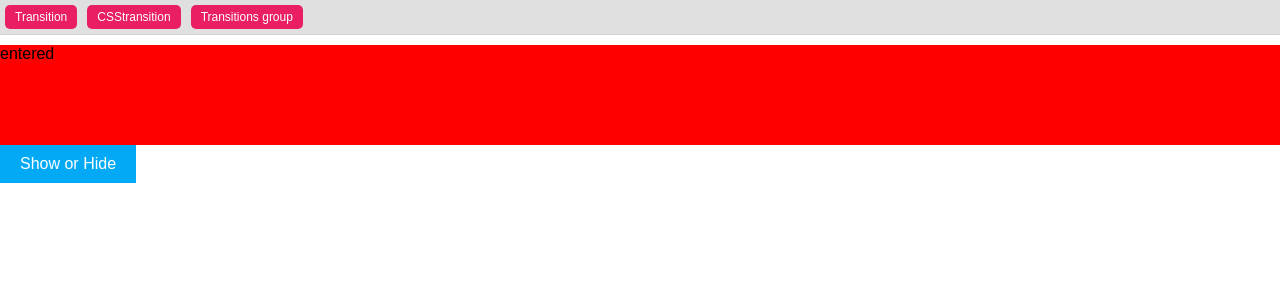
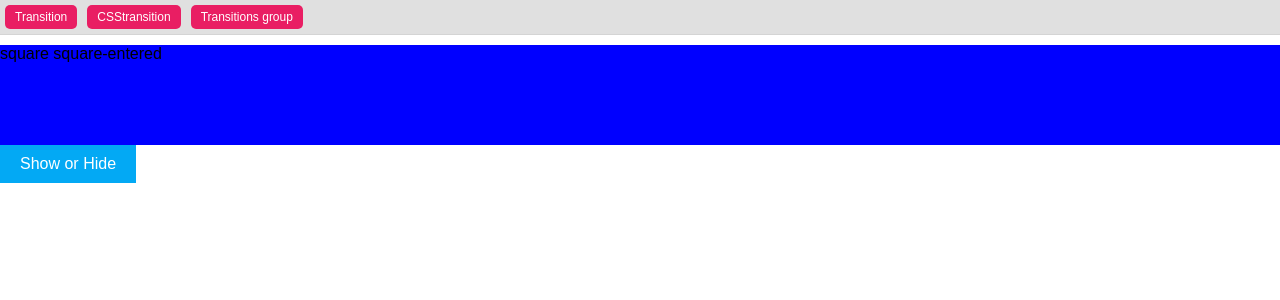
Before and after one commit to avborik/03_transitions, a React (Create React App) app: page /transition in a window 1280 px wide. Shown: the top 300 px of the page. Built offline with nearby package versions, Linux system fonts and the light colour scheme.

Commit message:
transitions

```diff
--- a/src/components/Transition.js
+++ b/src/components/Transition.js
@@ -20,19 +20,25 @@
             <div>
                 <Transition
                     in={this.state.show}
-                    timeout={2000}
+                    timeout={{
+                        enter:2000,
+                        exit:2000
+                    }}
 
-                    mountOnEnter
-                    unmountOnExit
+                    enter={true}
+                    exi={true}
+
+                    onEnter={(node) =>{
+                        console.log('Enter')
+                    }}
+
+                    onExit={(node)=>{
+                        console.log("Exit")
+                    }}
                 >
                   { state =>
-                    <div style={{
-                      background:'red',
-                      height:'100px',
-                      transition:'all 2s ease',
-                      opacity: state ==='exited'|| state === 'exiting' ? 0 : 1
-                  }}>
-                    {state}
+                    <div className={`square square-${state}`}>
+                    {`square square-${state}`}
                   </div>
                   }
                 </Transition>
--- a/src/css/App.css
+++ b/src/css/App.css
@@ -74,6 +74,31 @@
             TRANSITIONS BASIC
 ========================================*/
 
+.square {
+  background: red;
+  height:100px;
+  opacity:1;
+  transition: all 2s ease;
+}
+
+.square.square-entering {
+  opacity: 1;
+  transform: translateX(0%);
+}
+
+.square.square-entered {
+  background: blue;
+}
+
+.square.square-exiting{
+  background: green;
+}
+
+.square.square-exited {
+  opacity: 0;
+  transform: translateX(-100%);
+}
+
 /*=======================================
                 CSSTRANSITIONS
 ========================================*/
```
